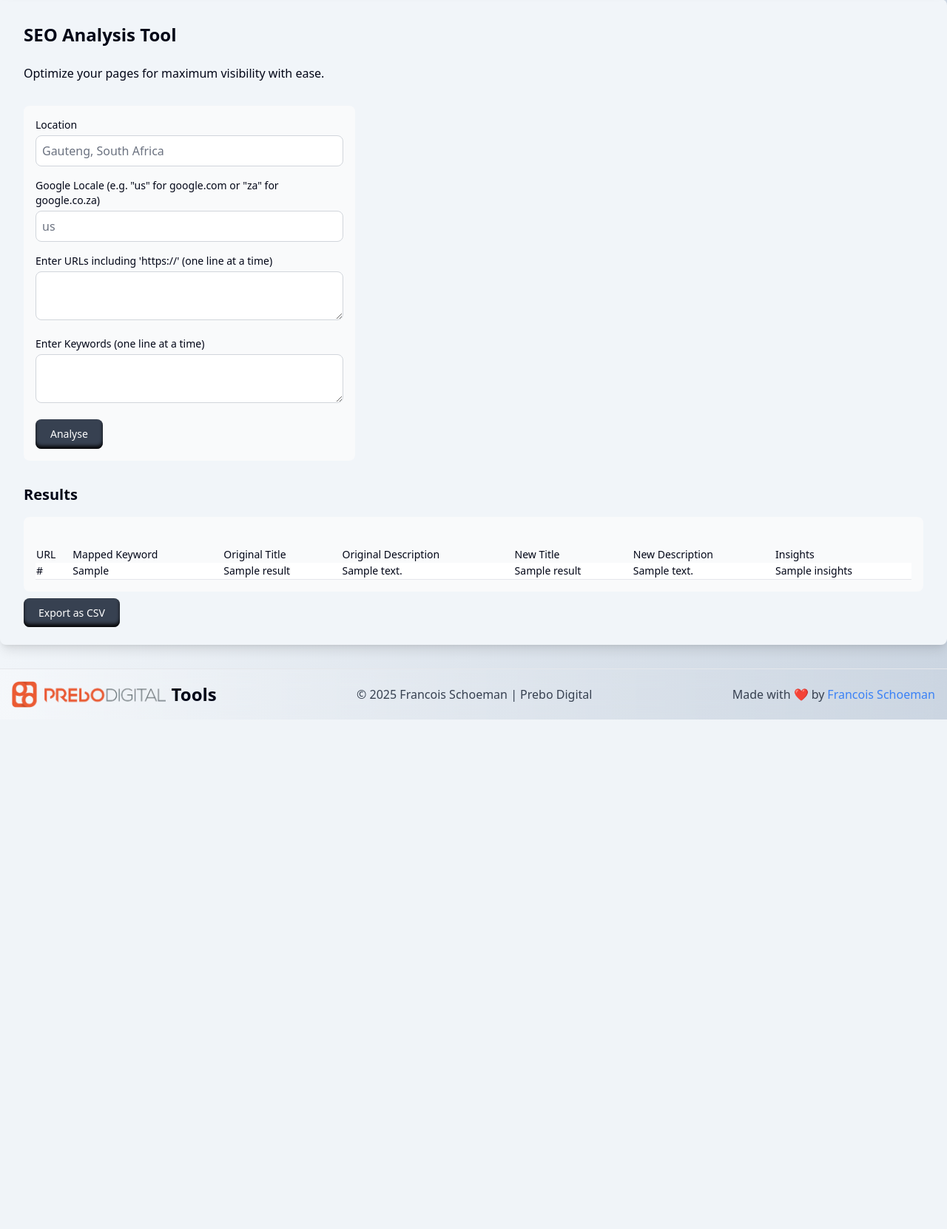
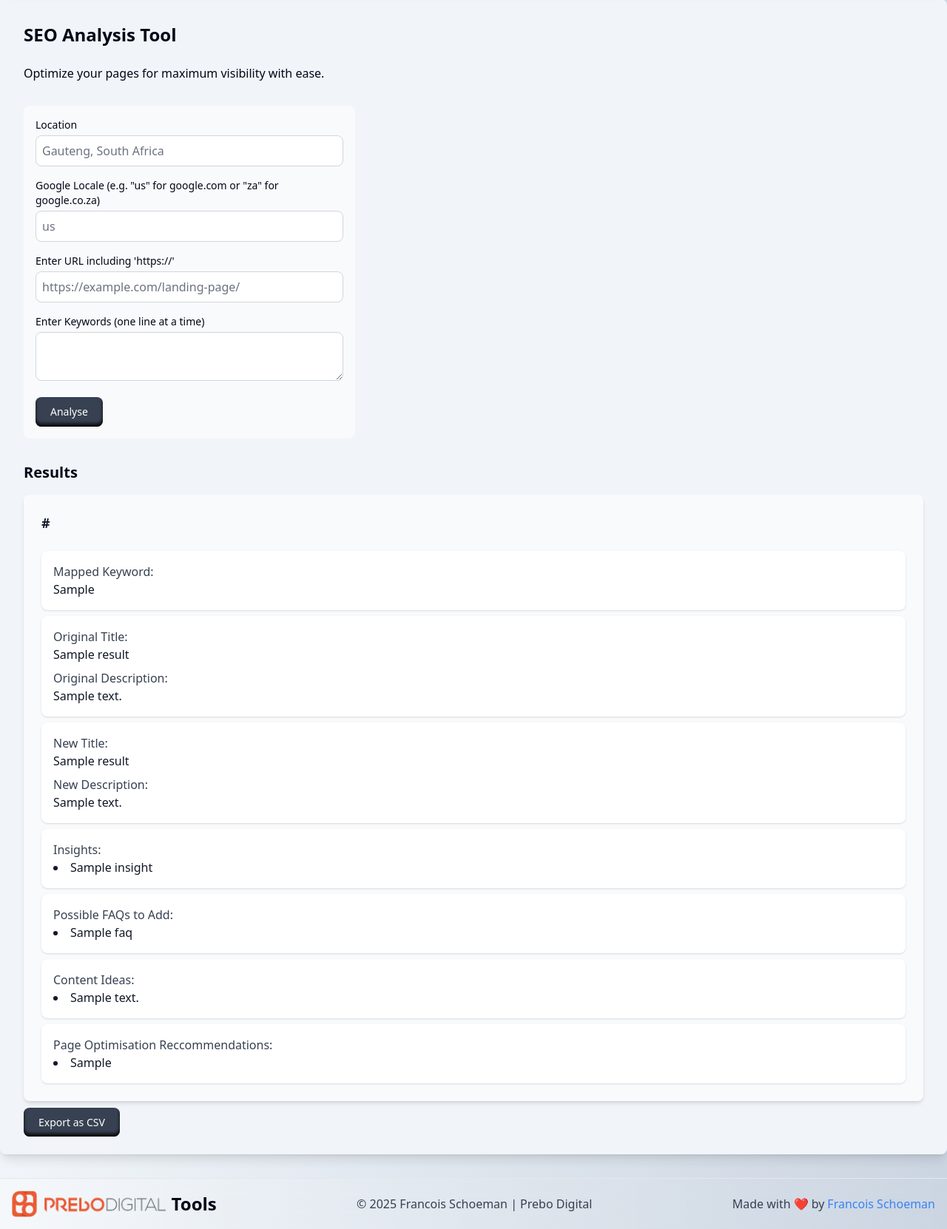
Before and after one commit to FrancoisSchoeman/PreboTools, a Django app: template templates/keyword_analyser/index.html in a window 1280 px wide. Shown: the part 122-1784 px from the top of the page at 74% size. Before the commit the page ends 1095 px from the top, so only its background shows below. Run offline with Django 5.2, Linux system fonts and the light colour scheme; the template is opened without the code that fills it: most values are stand-ins (such as "Sample title", 1, 10 or a date in 2020); style sheets or scripts are compiled from the project's sources; parts of the project's set-up code (start-up, migrations or seed data) failed here and were passed over; some libraries are stand-ins or nearby versions.

Commit message:
Refactor SEO analysis: update compile_results to handle a single URL, enhance result structure with insights, FAQs, content ideas, and page optimization ideas, and adjust view logic for session handling and rendering.

```diff
--- a/templates/keyword_analyser/index.html
+++ b/templates/keyword_analyser/index.html
@@ -31,11 +31,10 @@
                             class="mt-1 p-2 border border-gray-300 rounded-lg w-full text-blue-900" placeholder="us" />
                     </div>
                     <div class="mb-4">
-                        <label for="urls" class="block text-sm font-medium">Enter URLs including 'https://' (one line at
-                            a
-                            time)</label>
-                        <textarea id="urls" name="urls"
-                            class="mt-1 p-2 border border-gray-300 rounded-lg w-full text-blue-900" required></textarea>
+                        <label for="url" class="block text-sm font-medium">Enter URL including 'https://'</label>
+                        <input required type="text" id="url" name="url"
+                            class="mt-1 p-2 border border-gray-300 rounded-lg w-full text-blue-900"
+                            placeholder="https://example.com/landing-page/" />
                     </div>
                     <div class="mb-4">
                         <label for="keywords" class="block text-sm font-medium">Enter Keywords (one line at a
@@ -51,49 +50,102 @@
             </div>
 
 
-            {% if results %}
+            {% if result %}
             <div class="mt-8">
                 <h2 class="text-xl font-bold mb-4">Results</h2>
-                <div class="p-4 rounded-lg bg-gray-50 dark:bg-gray-700">
-                    <div class="mt-4 overflow-x-auto">
-                        <table class="mt-2 w-full">
-                            <thead>
-                                <tr>
-                                    <th class="text-sm font-medium text-left">URL</th>
-                                    <th class="text-sm font-medium text-left">Mapped Keyword</th>
-                                    <th class="text-sm font-medium text-left">Original Title</th>
-                                    <th class="text-sm font-medium text-left">Original Description</th>
-                                    <th class="text-sm font-medium text-left">New Title</th>
-                                    <th class="text-sm font-medium text-left">New Description</th>
-                                    <th class="text-sm font-medium text-left">Insights</th>
-                                </tr>
-                            </thead>
-                            <tbody>
-                                {% for result in results %}
-                                <tr
-                                    class="odd:bg-white odd:dark:bg-gray-900 even:bg-gray-50 even:dark:bg-gray-800 border-b dark:border-gray-700 border-gray-200">
-                                    <td class="text-sm">{{ result.url }}</td>
-                                    <td class="text-sm">{{ result.mapped_keyword }}</td>
-                                    <td class="text-sm">{{ result.meta_title }}</td>
-                                    <td class="text-sm">{{ result.meta_description }}</td>
-                                    <td class="text-sm">{{ result.new_title }}</td>
-                                    <td class="text-sm">{{ result.new_description }}</td>
-                                    <td class="text-sm">{{ result.insights }}</td>
-                                </tr>
-                                {% endfor %}
-                            </tbody>
-                        </table>
+                <div class="p-6 rounded-lg bg-gray-50 dark:bg-gray-700 shadow-md">
+                    <div class="grid gap-4">
+                        <h3 class="text-lg font-semibold text-gray-900 dark:text-gray-100 mb-2">{{ result.url }}
+                        </h3>
+                        <div class="space-y-2">
+                            <div class="p-4 bg-white dark:bg-gray-800 rounded-lg shadow">
+                                <h4 class="font-medium text-gray-700 dark:text-gray-300">Mapped Keyword:</h4>
+                                <span class="text-gray-900 dark:text-gray-100">{{ result.mapped_keyword }}</span>
+                            </div>
+
+                            <div class="p-4 bg-white dark:bg-gray-800 rounded-lg shadow">
+                                <div>
+                                    <h4 class="font-medium text-gray-700 dark:text-gray-300">Original
+                                        Title:</h4>
+                                    <p class="text-gray-900 dark:text-gray-100">{{ result.meta_title }}</p>
+                                </div>
+                                <div>
+                                    <h4 class="mt-2 font-medium text-gray-700 dark:text-gray-300">Original
+                                        Description:</h4>
+                                    <p class="text-gray-900 dark:text-gray-100">
+                                        {{ result.meta_description }}
+
+                                    </p>
+                                </div>
+                            </div>
+
+                            <div class="p-4 bg-white dark:bg-gray-800 rounded-lg shadow">
+                                <div>
+                                    <h4 class="font-medium text-gray-700 dark:text-gray-300">New Title:</h4>
+                                    <p class="text-gray-900 dark:text-gray-100">{{ result.new_title }}</p>
+                                </div>
+                                <div>
+                                    <h4 class="mt-2 font-medium text-gray-700 dark:text-gray-300">New
+                                        Description:</h>
+                                        <p class="text-gray-900 dark:text-gray-100">
+                                            {{ result.new_description }}
+                                        </p>
+                                </div>
+                            </div>
+
+                            <div class="p-4 bg-white dark:bg-gray-800 rounded-lg shadow">
+                                <h4 class="font-medium text-gray-700 dark:text-gray-300">Insights:</h4>
+                                <div class="text-gray-900 dark:text-gray-100">
+                                    <ul class="list-disc list-inside">
+                                        {{ result.insights | unordered_list }}
+                                    </ul>
+                                </div>
+                            </div>
+
+                            <div class="p-4 bg-white dark:bg-gray-800 rounded-lg shadow">
+                                <h4 class="font-medium text-gray-700 dark:text-gray-300">Possible FAQs to Add:</h4>
+                                <div class="text-gray-900 dark:text-gray-100">
+                                    <ul class="list-disc list-inside">
+                                        {{ result.faqs | unordered_list }}
+                                    </ul>
+                                </div>
+                            </div>
+
+                            <div class="p-4 bg-white dark:bg-gray-800 rounded-lg shadow">
+                                <h4 class="font-medium text-gray-700 dark:text-gray-300">Content Ideas:</h4>
+                                <div class="text-gray-900 dark:text-gray-100">
+                                    <ul class="list-disc list-inside">
+                                        {{ result.content_ideas | unordered_list }}
+                                    </ul>
+                                </div>
+                            </div>
+
+                            <div class="p-4 bg-white dark:bg-gray-800 rounded-lg shadow">
+                                <h4 class="font-medium text-gray-700 dark:text-gray-300">Page Optimisation
+                                    Reccommendations:</h4>
+                                <div class="text-gray-900 dark:text-gray-100">
+                                    <ul class="list-disc list-inside">
+                                        {{ result.page_optimisation_ideas | unordered_list }}
+                                    </ul>
+                                </div>
+                            </div>
+
+                        </div>
                     </div>
                 </div>
-                <div class="mt-4">
-                    <a href="{% url 'keyword_analyser:export_keyword_results_to_csv' %}"
-                        class="text-white transition shadow-inner shadow-zinc-950 focus:outline-none font-medium rounded-lg text-sm px-5 py-2.5 bg-gray-700 hover:bg-gray-800 focus:shadow-zinc-600 border-gray-700 hover:shadow-zinc-600">Export
-                        as CSV</a>
-                </div>
             </div>
-            {% endif %}
+
+            <div class="mt-4">
+                <a href="{% url 'keyword_analyser:export_keyword_results_to_csv' %}"
+                    class="text-white transition shadow-inner shadow-zinc-950 focus:outline-none font-medium rounded-lg text-sm px-5 py-2.5 bg-gray-700 hover:bg-gray-800 focus:shadow-zinc-600 border-gray-700 hover:shadow-zinc-600">
+                    Export as CSV
+                </a>
+            </div>
         </div>
+        {% endif %}
+
     </div>
+</div>
 </div>
 
 <script src="{% static 'keyword-analyser/js/script.js' %}"></script>
```
Also changed, not shown: keyword_analyser/utils/openai_integration.py (+103 -8 lines), keyword_analyser/utils/utils.py (+36 -31 lines), keyword_analyser/views.py (+61 -26 lines).
